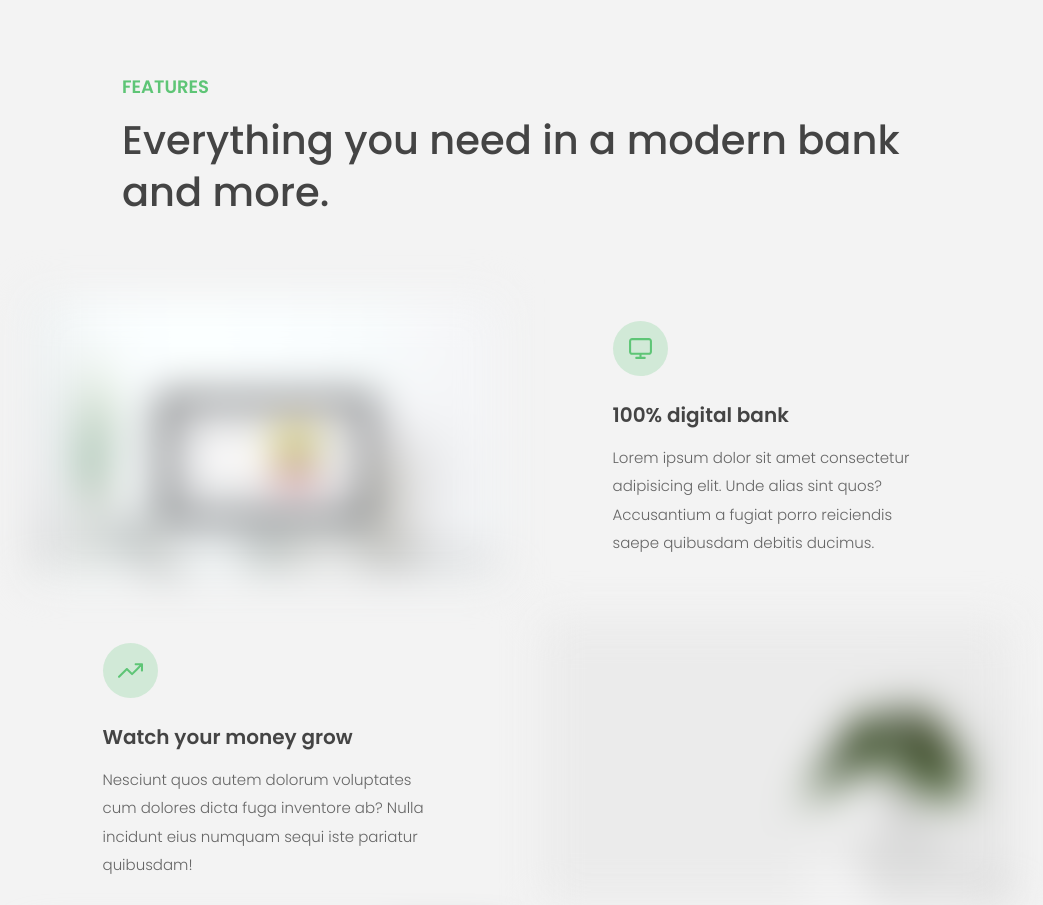
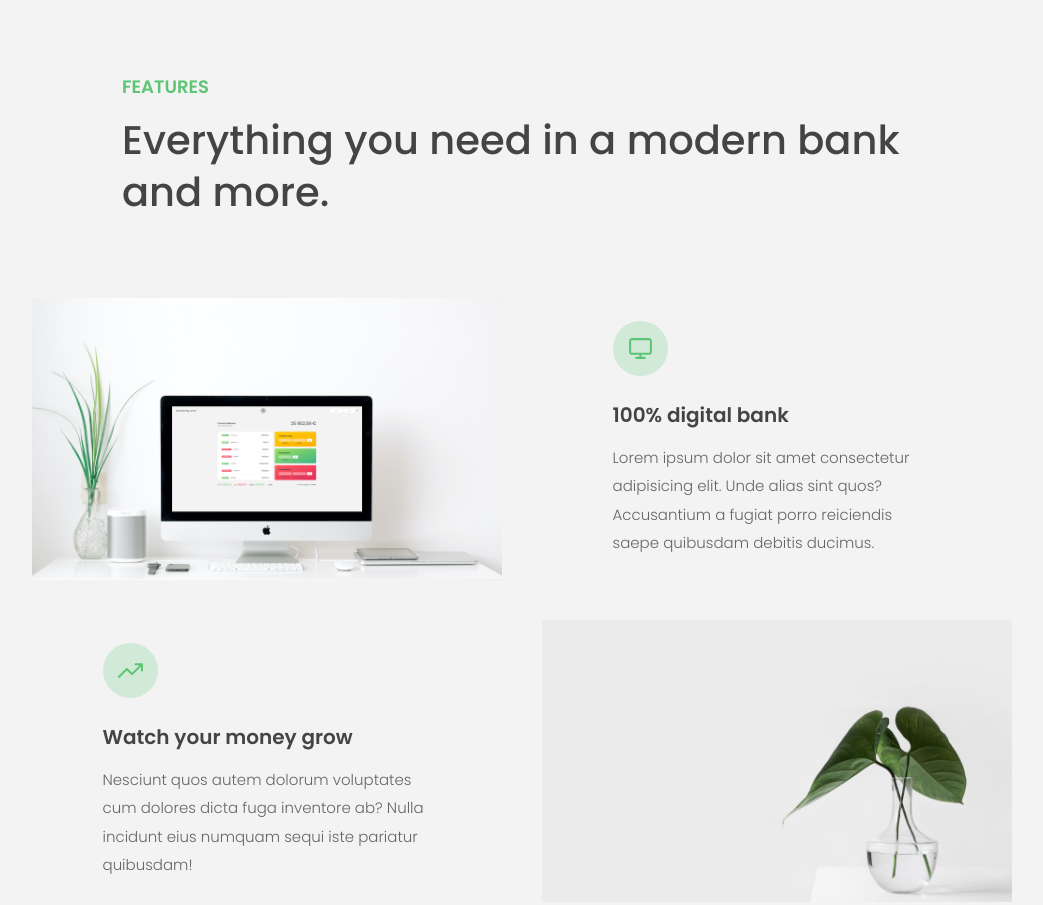
Before and after one commit to matisagardia/bankistLanding, a plain HTML site: page index.html in a window 1280 px wide. Shown: the part 881-1786 px from the top of the page, without its empty margins (118-1161 px from the left). Drawn offline with Linux system fonts and the light colour scheme.

Commit message:
changing blurred images for the correct ones

```diff
--- a/script.js
+++ b/script.js
@@ -13,6 +13,7 @@ const tabs = document.querySelectorAll('.operations__tab');
 const tabsContainer = document.querySelector('.operations__tab-container');
 const tabsContent = document.querySelectorAll('.operations__content');
 const nav = document.querySelector('.nav');
+const header = document.querySelector('.header');
 
 
 
@@ -127,7 +128,6 @@ nav.addEventListener('mouseout', e => handleHover(e, 1));
 
 // Sticky navigation
 
-const header = document.querySelector('.header');
 const navHeight = nav.getBoundingClientRect().height;
 
 
@@ -144,3 +144,55 @@ const headerObserver = new IntersectionObserver(stickyNav, {
 });
 
 headerObserver.observe(header);
+
+// Reveal sections
+
+const allSections = document.querySelectorAll('.section');
+
+const revealSection = function (entries, observer) {
+  const [entry] = entries;
+
+  if(!entry.isIntersecting) return;
+
+  entry.target.classList.remove('section--hidden');
+}
+
+const sectionObserver = new IntersectionObserver(revealSection, {
+  root: null,
+  threshold: 0.15
+})
+
+allSections.forEach(function(section) {
+  sectionObserver.observe(section);
+  section.classList.add('section--hidden');
+})
+
+// Lazy loading images
+
+const imgTargets = document.querySelectorAll('img[data-src]');
+
+const loadImage = function(entries, observer) {
+  const [entry] = entries;
+
+  if(!entry.isIntersecting) return;
+
+  // replace the src which is the bad quality img for the dataset src that contains the correct img
+
+  entry.target.src = entry.target.dataset.src;
+
+  // when the image is loading, then remove the previous img
+
+  entry.target.addEventListener('load', function() {
+    entry.target.classList.remove('lazy-img');
+  });
+
+  observer.unobserve(entry.target);
+};
+
+const imgObserver = new IntersectionObserver(loadImage, {
+  root: null,
+  threshold: 0,
+  rootMargin: '200px'
+});
+
+imgTargets.forEach(img => imgObserver.observe(img));
```
Also changed, not shown: index.html (+1 -1 lines).
